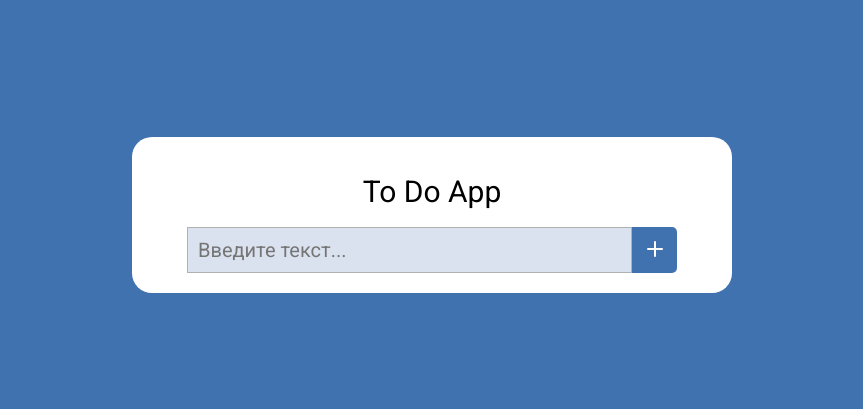
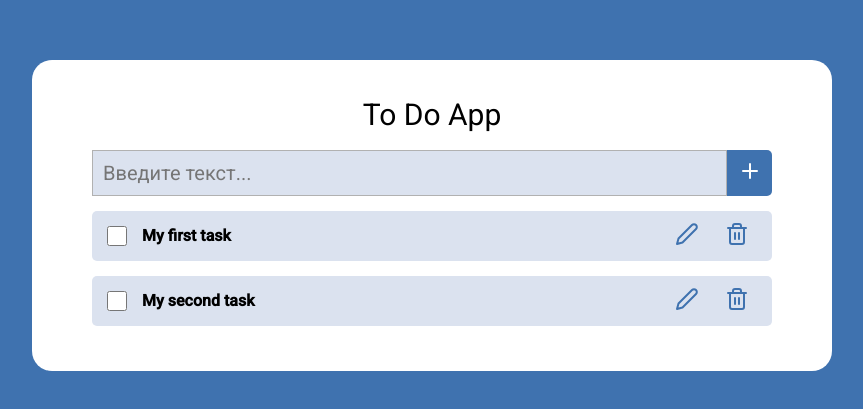
Before and after one commit to Novosash801/to-do-list, a React (Vite) app: page / in a window 1280 px wide. Shown: the part 185-594 px from the top of the page, without its empty margins (208-1071 px from the left). Built offline with nearby package versions, Linux system fonts and the light colour scheme.

Commit message:
add InputTask component and Task's editor mode

```diff
--- a/src/components/App/App.tsx
+++ b/src/components/App/App.tsx
@@ -4,6 +4,7 @@ import store  from '../../utils/store';
 
 import styles from './app.module.scss';
 import InputPlus from '../InputPlus/InputPlus';
+import InputTask from '../InputTask/InputTask';
 
 const App: React.FC = () => {
 
@@ -15,22 +16,40 @@ const App: React.FC = () => {
             state.removeTask,
         ]);
 
-    console.log(tasks);
+    // console.log(tasks);
 
     return (
         <>
             <article className={styles.article}>
                 <h1 className={styles.title}>To Do App</h1>
                 <section className={styles.section}>
-                    <InputPlus onAdd={(title) => {
+                    <InputPlus onAdd={title => {
                         if (title) {
                             addTask(title);
 
                         }
                     }}/>
                 </section>
-                <section className={styles.section}>
+                <section className={styles.taskSection}>
+                    {!tasks.length && (
+                        <p className={styles.articleText}>No tasks here</p>
 
+                    )}
+                    {tasks.map(task => (
+                        <InputTask
+                            key={task.id}
+                            id={task.id}
+                            title={task.title}
+                            onDone={title => {
+                                if (title) {
+                                    updateTask(task.id, title);
+
+                                }
+                            }}
+                            onEdited={updateTask}
+                            onRemoved={removeTask}
+                        />
+                    ))}
                 </section>
             </article>
         </>
--- a/src/components/App/app.module.scss
+++ b/src/components/App/app.module.scss
@@ -1,13 +1,17 @@
 .article {
-    min-width: 600px;
+    min-width: 800px;
     background: #ffffff;
     border-radius: 20px;
-    padding: 20px 55px;
+    padding: 20px 60px 30px;
+    .title {
+        padding: 20px;
+        font-size: 30px;
+        font-weight: 400;
+        text-align: center;
+    }
+
+    .articleText {
+        font-size: 20px;
+        text-align: center;
+    }
 }
-
-.title {
-    padding: 20px;
-    font-size: 30px;
-    font-weight: 400;
-    text-align: center;
-}
--- a/src/components/InputPlus/InputPlus.tsx
+++ b/src/components/InputPlus/InputPlus.tsx
@@ -1,6 +1,6 @@
 import React, { useState, useEffect, useCallback } from 'react';
 
-import styles from './input.module.scss';
+import styles from './inputplus.module.scss';
 
 import plusSvg from '../../assets/icons/plus.svg';
 
--- a/src/components/InputPlus/input.module.scss
+++ b/src/components/InputPlus/inputplus.module.scss
@@ -2,7 +2,7 @@
     width: 100%;
     display: grid;
     grid-template-columns: 1fr 45px;
-
+    margin-bottom: 15px;
 }
 
 .inputPlusValue {
--- /dev/null
+++ b/src/components/InputTask/InputTask.tsx
@@ -0,0 +1,97 @@
+import React, { useState, useEffect, useRef } from 'react';
+
+import styles from './inputtask.module.scss';
+
+import editSvg from '../../assets/icons/edit.svg';
+import removeSvg from '../../assets/icons/trash.svg';
+import checkSvg from '../../assets/icons/check.svg';
+
+interface InputTaskProps {
+    id: string;
+    title: string;
+    onDone: (id: string) => void;
+    onEdited: (id: string, title: string) => void;
+    onRemoved: (id: string) => void;
+}
+
+const InputTask: React.FC<InputTaskProps> = ({ id, title, onDone, onEdited, onRemoved }) => {
+
+    const [checked, setChecked] = useState(false);
+    const [isEditMode, setIsEditMode] = useState(false);
+    const [value, setValue] = useState(title);
+    const editTitleInputRef = useRef<HTMLInputElement>(null); // для фокуса после edit таски
+
+    useEffect(() => {
+        if (isEditMode) {
+            editTitleInputRef?.current?.focus();
+        }
+    }, [isEditMode]);
+
+    return (
+        <div className={styles.inputTask}>
+            <label className={styles.inputTaskLabel}>
+                <input
+                    type='checkbox'
+                    disabled={isEditMode}
+                    checked={checked}
+                    className={styles.inputTaskCheckbox}
+                    onChange={e => {
+                        setChecked(e.target.checked);
+                        if (e.target.checked) {
+                            onDone(id);
+                        }
+                    }}
+                />
+
+                {isEditMode ? (
+                    <input
+                        ref={editTitleInputRef} // для фокуса после edit таски
+                        value={value}
+                        onChange={e => setValue(e.target.value)}
+                        onKeyDown={e => {
+                            if (e.key === 'Enter') {
+                                onEdited(id, value);
+                                setIsEditMode(false);
+                            }
+                        }}
+                        className={styles.inputTaskTitleEdit}
+                    />
+                ) : (
+                    <h3 className={styles.inputTaskTitle}>{title}</h3>
+                )}
+            </label>
+            {isEditMode ? (
+                <button
+                    className={styles.inputTaskSave}
+                    aria-label='Save'
+                    onClick={() => {
+                        onEdited(id, value);
+                        setIsEditMode(false);
+                    }}
+                >
+                    <img src={checkSvg} alt='edit button' />
+                </button>
+            ) : (
+                <button
+                    aria-label='Edit'
+                    className={styles.inputTaskEdit}
+                    onClick={() => {
+                        setIsEditMode(true);
+                    }}
+                >
+                    <img src={editSvg} alt='edit button' />
+                </button>
+            )}
+
+            <button
+                aria-label='Remove'
+                onClick={() => {
+                    window.confirm('Are you sure?') && onRemoved(id);
+                }}
+                className={styles.inputTaskRemove}>
+                <img src={removeSvg} alt='remove button' />
+            </button>
+        </div>
+    );
+};
+export default InputTask;
--- /dev/null
+++ b/src/components/InputTask/inputtask.module.scss
@@ -0,0 +1,44 @@
+.inputTask {
+    display: grid;
+    grid-template-columns: 1fr 50px 50px;
+    // gap: 10px;
+    margin-bottom: 15px;
+    background: #DBE2EF;
+    border-radius: 5px;
+    padding-right: 10px;
+    .inputTaskLabel {
+        display: grid;
+        grid-template-columns: auto 1fr;
+        align-items: center;
+        padding: 12px 15px;
+        cursor: pointer;
+        .inputTaskCheckbox {
+            width: 20px;
+            height: 20px;
+            margin-right: 10px;
+        }
+        .inputTaskTitle {
+            padding: 5px
+        }
+        .inputTaskTitleEdit {
+            font-size: 18px;
+            border: none;
+            padding: 5px;
+            background: none;
+            box-shadow: 0 4px 0 -3px #3f72af;
+        }
+    }
+    .inputTaskEdit, .inputTaskRemove, .inputTaskSave {
+        display: block;
+        height: 100%;
+        border: none;
+        background: none;
+        cursor: pointer;
+        padding: 0;
+        &:hover {
+            opacity: 0.5;
+            transition: all 0.4s;
+        }
+    }
+
+}
--- a/src/utils/store.ts
+++ b/src/utils/store.ts
@@ -18,7 +18,12 @@ const store = create<ToDoStore>((set, get) => ({
     tasks: [
         {
             id: 'aboba',
-            title: 'My default task',
+            title: 'My first task',
+            createdAt: new Date()
+        },
+        {
+            id: 'beebee',
+            title: 'My second task',
             createdAt: new Date()
         },
     ],
```
